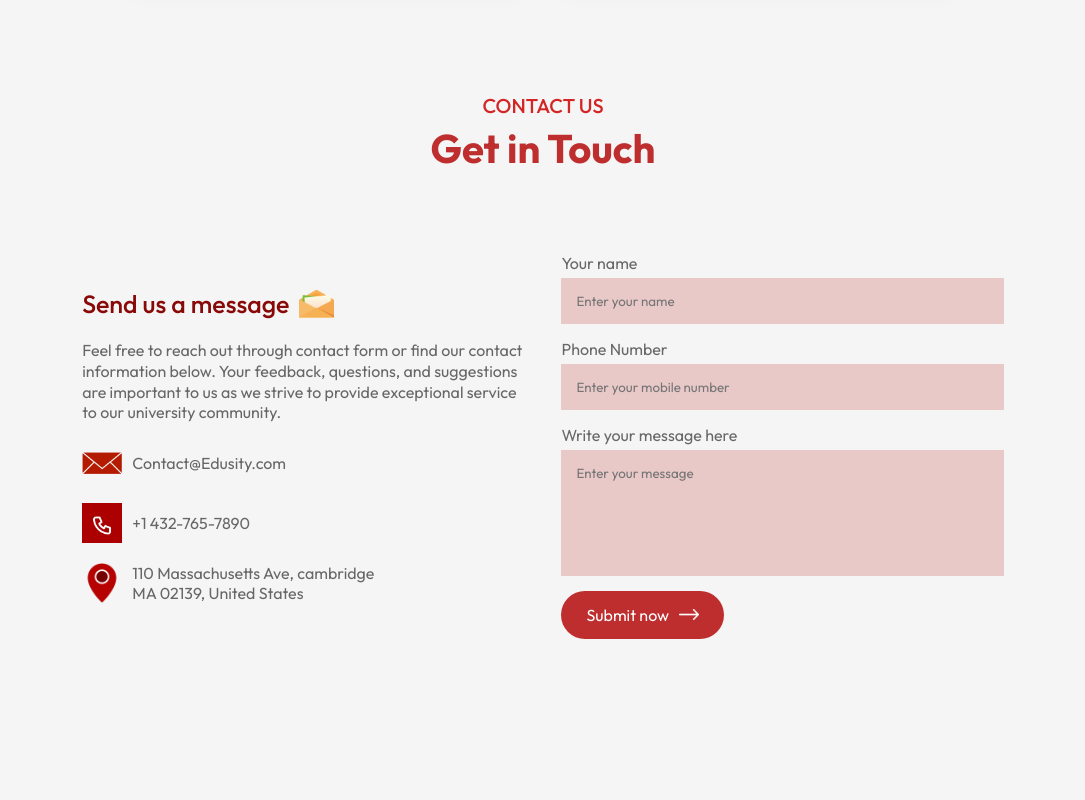
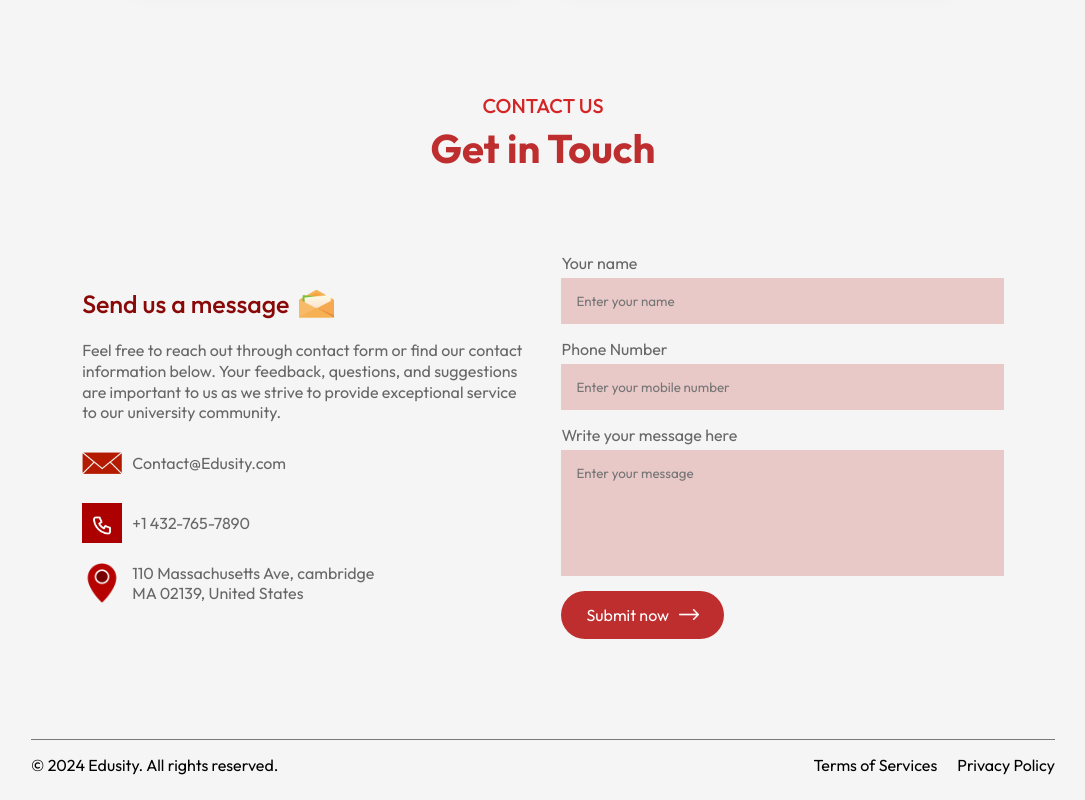
Before and after one commit to tanisha1527/React-project5, a React (Vite) app: page / in a window 1280 px wide. Shown: the part 2870-3670 px from the top of the page, without its empty margins (97-1182 px from the left). Before the commit the page ends 3609 px from the top, so only its background shows below. Built offline with nearby package versions, Linux system fonts and the light colour scheme.

Commit message:
Add footer component

```diff
--- a/src/App.jsx
+++ b/src/App.jsx
@@ -7,6 +7,7 @@
 import Campus from './components/Campus/Campus'
 import Testimonials from './components/Testimonials/Testimonials'
 import Contact from './components/Contact/Contact'
+import Footer from './components/Footer/Footer'
 
 const App = () => {
   return (
@@ -23,6 +24,7 @@
         <Testimonials />
         <Title subTitle='Contact us' title='Get in Touch' />
         <Contact />
+        <Footer />
       </div>
     </div>
   )
--- /dev/null
+++ b/src/components/Footer/Footer.css
@@ -0,0 +1,14 @@
+.footer{
+   margin: 10px auto;
+   display: flex;
+   align-items: center;
+   justify-content: space-between;
+   border-top: 1px solid #797979;
+   padding: 15px 0;
+}
+
+.footer ul li{
+   list-style: none;
+   display: inline-block;
+   margin-left: 20px;
+}
--- /dev/null
+++ b/src/components/Footer/Footer.jsx
@@ -0,0 +1,16 @@
+import React from 'react'
+import './Footer.css'
+
+const Footer = () => {
+  return (
+    <div className='footer'>
+      <p>&copy; 2024 Edusity. All rights reserved.</p>
+      <ul>
+         <li>Terms of Services</li>
+         <li>Privacy Policy</li>
+      </ul>
+    </div>
+  )
+}
+
+export default Footer
```
